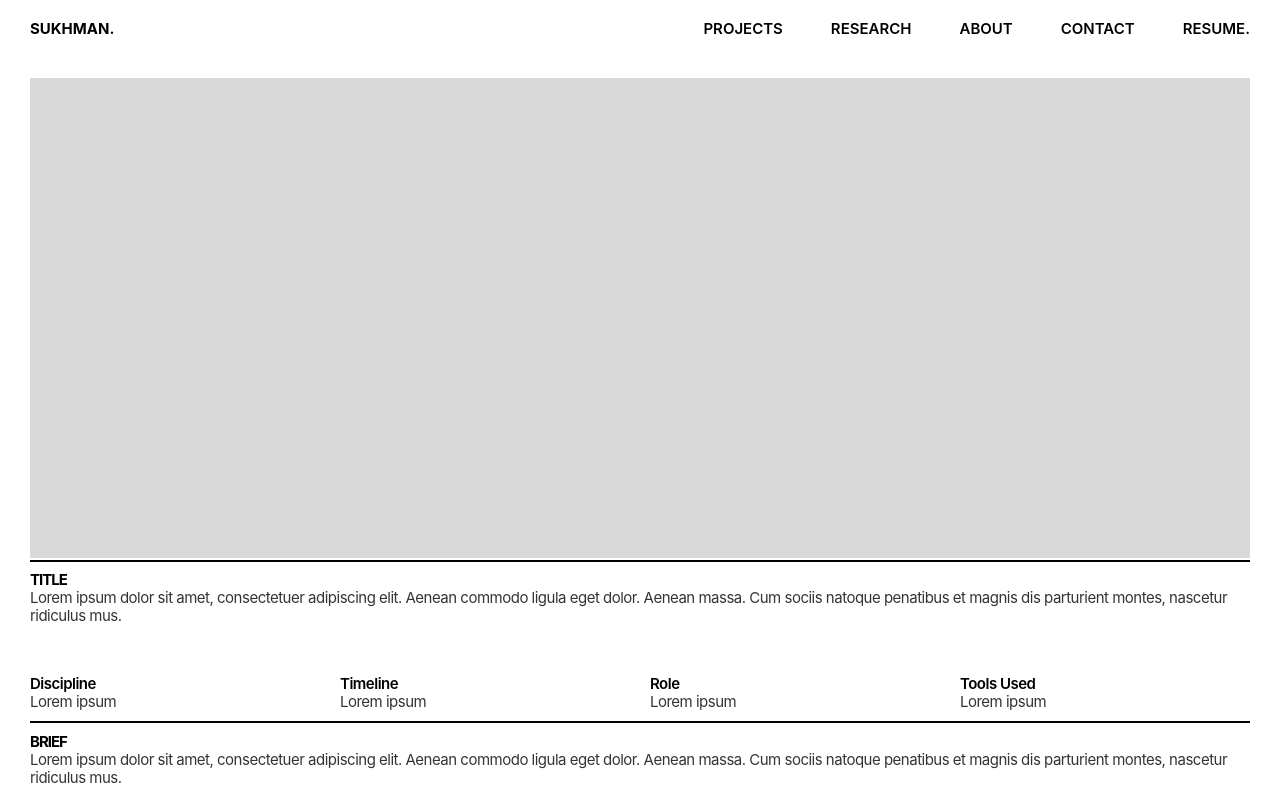
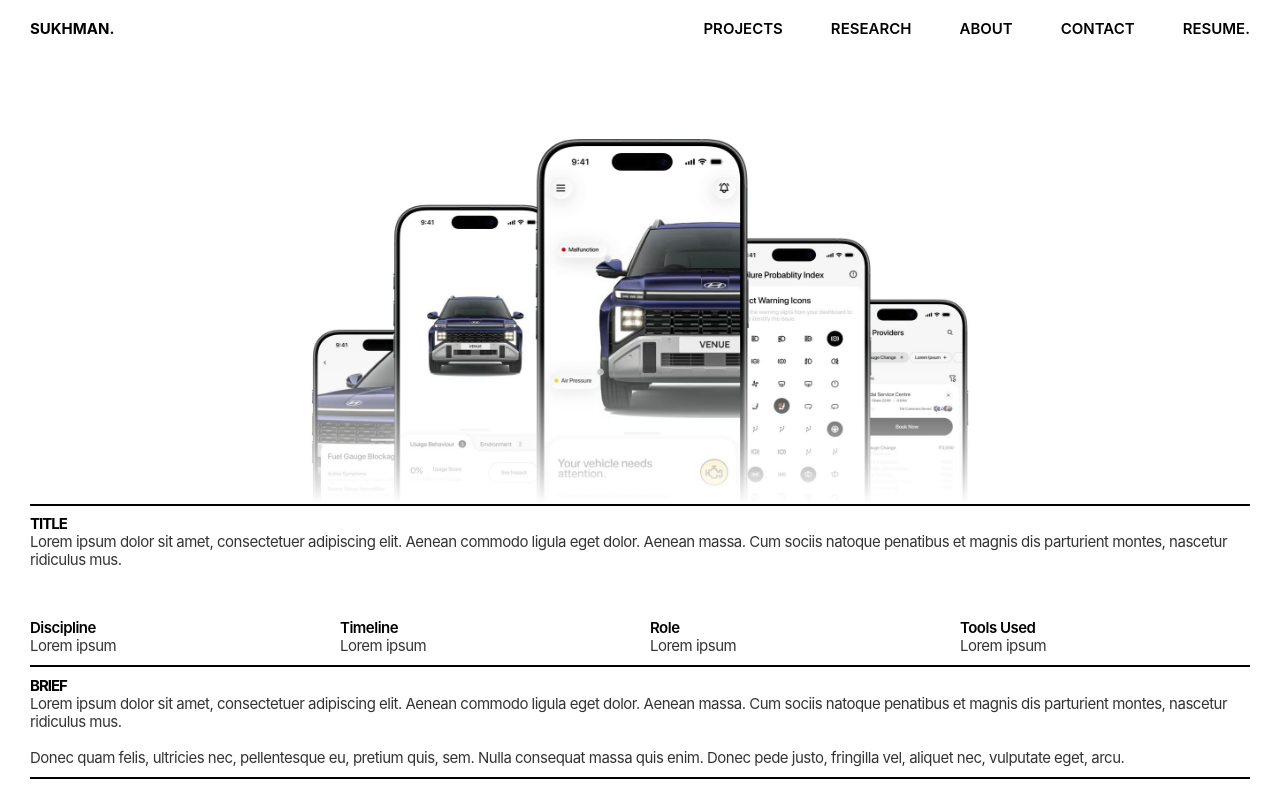
Before and after one commit to sukhman0402/portfolio-website, a Next.js app: page /projects/drive-wise in a window 1280 px wide. Shown: the top 790 px of the page. Built offline with nearby package versions, Linux system fonts and the light colour scheme.

Commit message:
Update ProjectHeroTop.js

```diff
--- a/src/components/ProjectHeroTop.js
+++ b/src/components/ProjectHeroTop.js
@@ -1,3 +1,4 @@
+import Image from "next/image";
 import Header from "./Header";
 
 // Individual Project page — top-of-page furniture, Figma node 179:3614
@@ -51,12 +52,32 @@ export default function ProjectHeroTop({ project }) {
     <>
       <Header base="/" />
       <div className="mx-auto max-w-[1440px] px-5 sm:px-[30px]">
-        {/* Hero image — placeholder tile, real asset pending */}
-        <div
-          className="mt-8 h-64 w-full bg-tile sm:h-80 md:mt-[20px] md:h-[480px]"
-          aria-hidden="true"
-          title="Hero image placeholder — no asset in source yet"
-        />
+        {/* Hero image (2026-09-29, direct instruction): Sukhman's own
+            designed image for this page from Figma (node 519:992, the
+            1380 x 480 "Individual Project page" frames), stored as
+            coverPage (see src > lib > data.js). Shown in the frame's own
+            1380 x 480 proportions at every screen width, so nothing is
+            cropped: 480px tall at 1440px, proportionally shorter on
+            smaller screens. Falls back to the grey tile if an item has no
+            image yet. priority = it is the first thing on the page, so the
+            browser loads it straight away. */}
+        {project.coverPage ? (
+          <div className="relative mt-8 aspect-[1380/480] w-full overflow-hidden md:mt-[20px]">
+            <Image
+              src={project.coverPage}
+              alt={`${project.title} cover`}
+              fill
+              priority
+              sizes="(min-width: 1440px) 1380px, calc(100vw - 40px)"
+              className="object-cover"
+            />
+          </div>
+        ) : (
+          <div
+            className="mt-8 h-64 w-full bg-tile sm:h-80 md:mt-[20px] md:h-[480px]"
+            aria-hidden="true"
+          />
+        )}
 
         {/* mt-0 (mobile only, md:mt-[2px] unchanged) — flagged 2026-09-02:
             site-wide "placeholder image, then line" rule — was mt-2 (8px)
```
